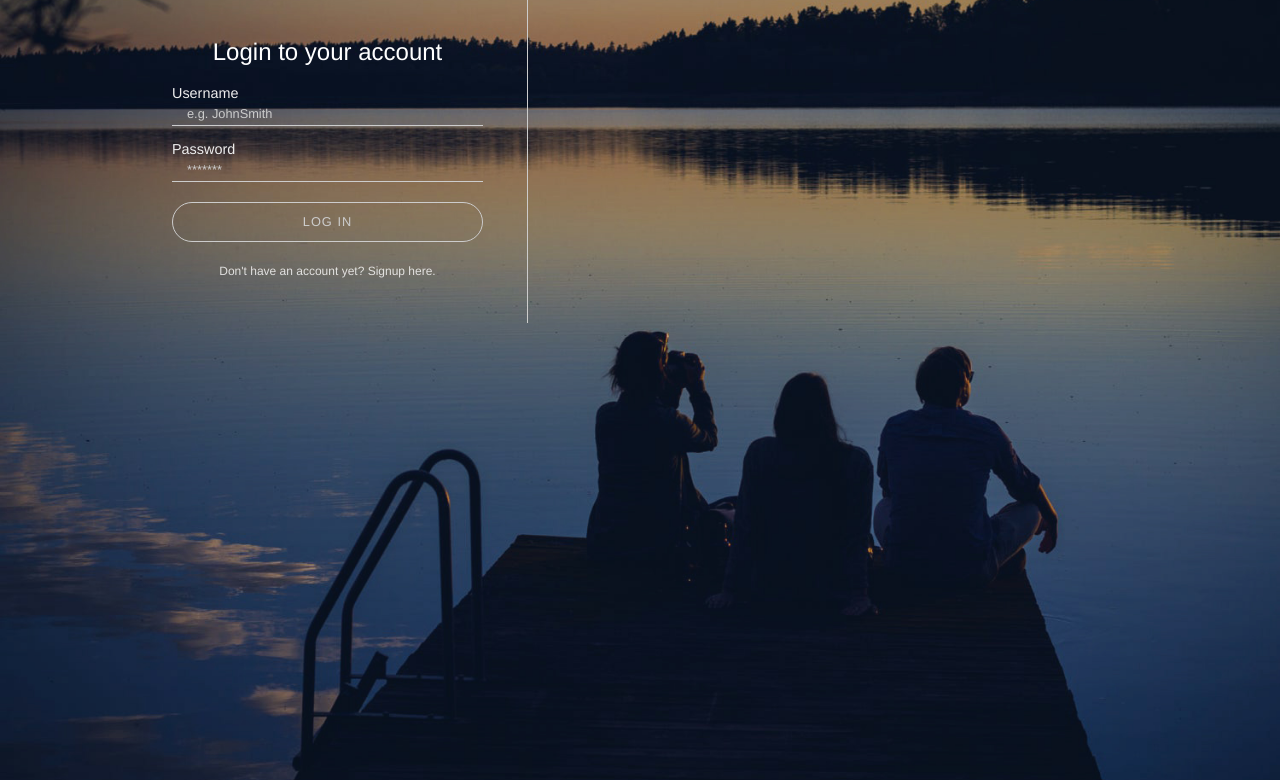
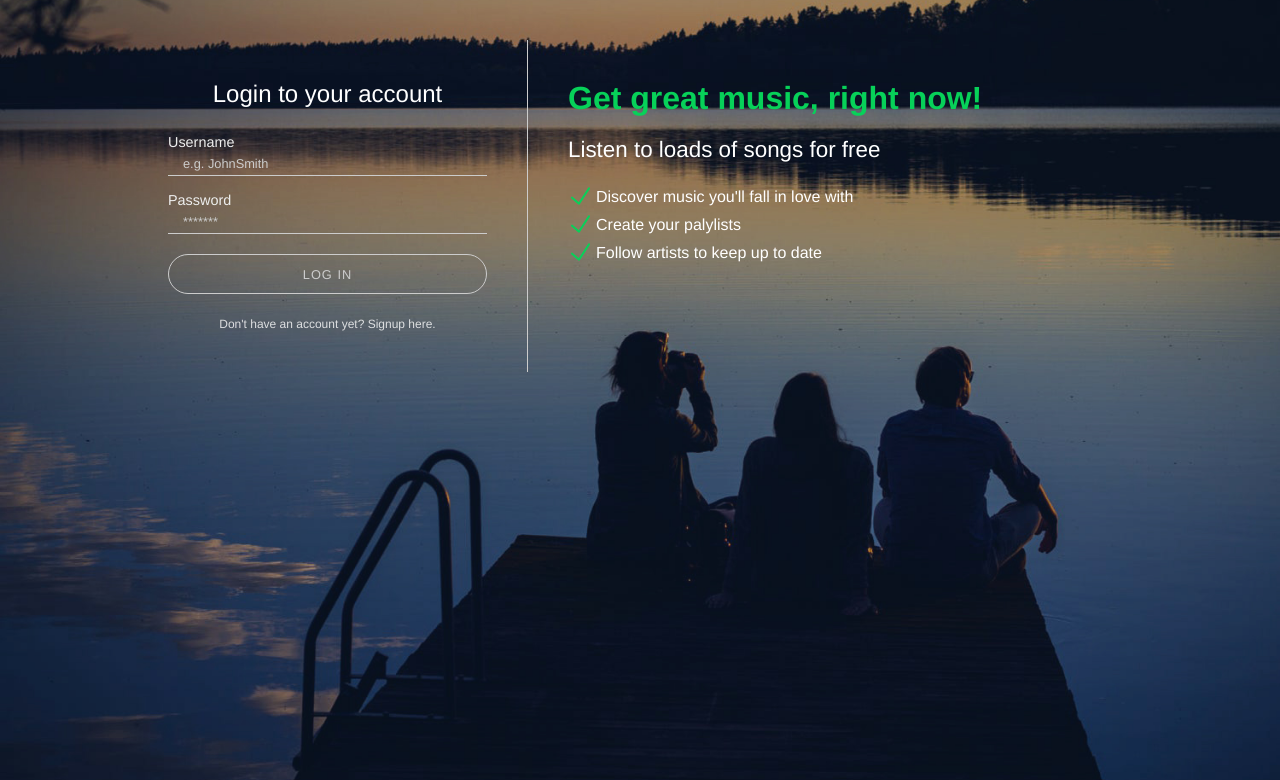
Before and after one commit to v-aivaras/musicify, a PHP site: page /register.php in a window 1280 px wide. Shown: the top 780 px of the page. Run offline with PHP 8.4, Linux system fonts and the light colour scheme.

Commit message:
Added right column content + style to register.php

```diff
--- a/assets/css/style.css
+++ b/assets/css/style.css
@@ -6,27 +6,28 @@ body * {
     box-sizing: border-box;
 }
 
-/* register.php background */
+/* register.php  */
 body.register {
     background-color: #000;
     background-image: url("../images/bg.jpg");
     background-size: cover;
     background-position: center;
     background-attachment: fixed;
+    height: 100%;
 }
 
 #loginContainer * {
     color: #fff;
     font-family: Helvetica, Arial, sans-serif;
     font-weight: normal;
-    line-height: 1rem;
 }
 
 #loginContainer {
     width: 80%;
     max-width: 1024px;
-    margin: 0 auto;
+    margin: 40px auto;
     position: relative;
+    min-height: 500px;
 }
 
 #registerForm,
@@ -36,7 +37,7 @@ body.register {
 
 #inputContainer {
     width: 400px;
-    padding: 44px;
+    padding: 40px;
     float: left;
     border-right: 1px solid #ccc;
 }
@@ -109,3 +110,33 @@ body.register {
     cursor: pointer;
     opacity: 1;
 }
+
+#loginText {
+    padding: 40px;
+    display: table-cell;
+}
+
+#loginText h1 {
+    color: #07d159;
+    font-weight: bold;
+    font-size: 2rem;
+}
+
+#loginText h2 {
+    margin: 20px 0;
+    font-size: 1.4rem;
+}
+
+#loginText li {
+    font-size: 1rem;
+    list-style-type: none;
+    padding: 5px 5px 5px 28px;
+    background: url("../images/icons/checkmark.png") no-repeat;
+}
+
+#inputContainer .errorMessage {
+    color: #07d159;
+    font-size: 0.8rem;
+    display: block;
+    margin-top: 10px;
+}
--- a/register.php
+++ b/register.php
@@ -58,7 +58,7 @@
                 <p>
                     <?php echo $account->getError(Constants::$loginFailed); ?>
                     <label for="loginUsername">Username</label>
-                    <input type="text" id="loginUsername" name="loginUsername" placeholder="e.g. JohnSmith" required>
+                    <input type="text" id="loginUsername" name="loginUsername" placeholder="e.g. JohnSmith"  value="<?=getInputValue('loginUsername') ?>" required>
                 </p>
                 <p>
                     <label for="loginPassword">Password</label>
@@ -123,6 +123,16 @@
             </form>
 
         </div>
+
+        <div id="loginText">
+            <h1>Get great music, right now!</h1>
+            <h2>Listen to loads of songs for free</h2>
+            <ul>
+                <li>Discover music you'll fall in love with</li>
+                <li>Create your palylists</li>
+                <li>Follow artists to keep up to date</li>
+            </ul>
+        </div>
     </div>
 
     <script src="assets/js/script.js"></script>
```
Also changed, not shown: assets/images/icons/checkmark.png (added).
